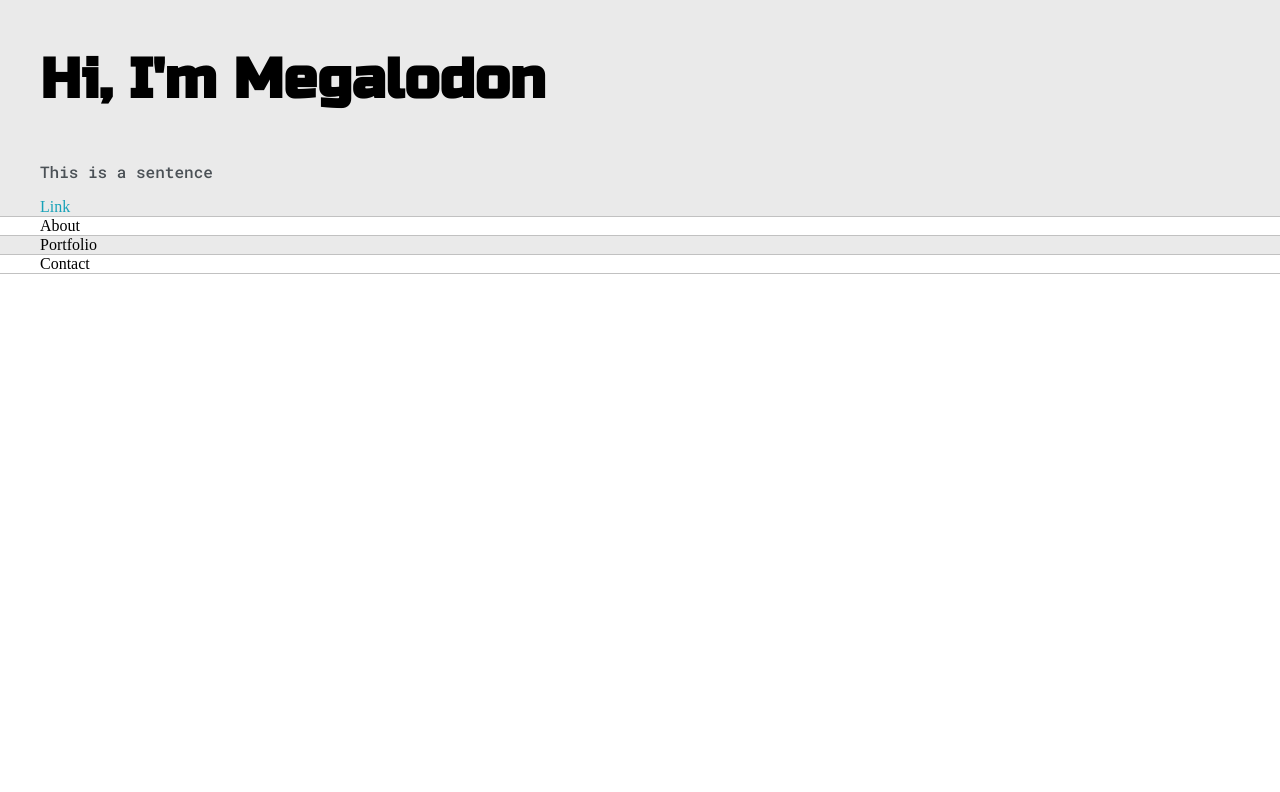
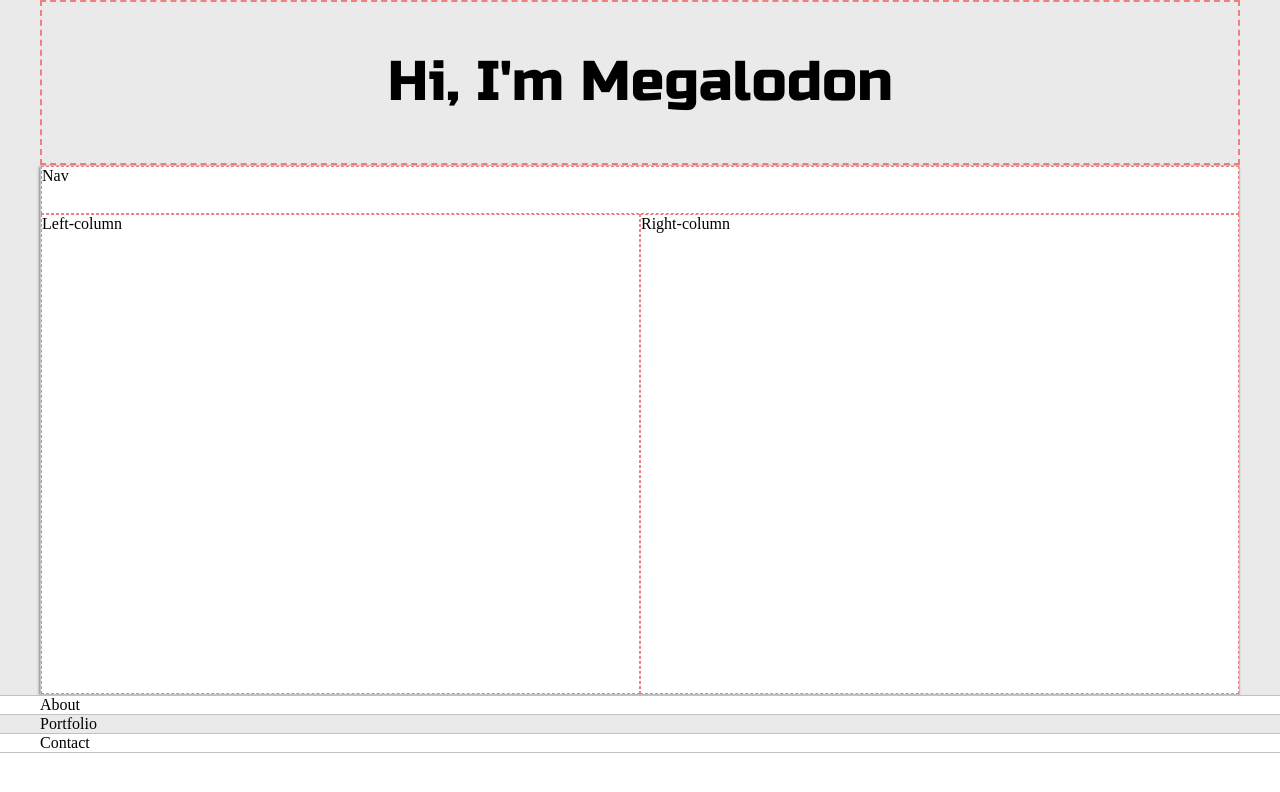
Before and after one commit to haustasis/portfolio, a plain HTML site: page index.html in a window 1280 px wide. Drawn offline with Linux system fonts and the light colour scheme.

Commit message:
grid area

```diff
--- a/default.css
+++ b/default.css
@@ -21,6 +21,7 @@ h6,
 strong {
   color: var(--mainText);
   font-family: 'Russo One', sans-serif;
+  font-weight: 500;
 }
 
 p,
@@ -77,6 +78,45 @@ h6 {
   margin: 0 auto;
 }
 
+.greeting-wrapper {
+  display: grid;
+  text-align: center;
+  align-content: center;
+  border: 2px dashed lightcoral;
+  min-height: 10em;
+}
+
+.intro-wrapper {
+  background-color: var(--secondaryColor);
+  border: 1px solid var(--borderColor);
+
+  -webkit-box-shadow: -1px 1px 3px -1px rgba(0, 0, 0, 0.75);
+  -moz-box-shadow: -1px 1px 3px -1px rgba(0, 0, 0, 0.75);
+  box-shadow: -1px 1px 3px -1px rgba(0, 0, 0, 0.75);
+
+  display: grid;
+  grid-template-columns: 1fr 1fr;
+  grid-template-rows: 3em 30em;
+  grid-template-areas:
+    'nav-wrapper nav-wrapper'
+    'left-column right-column';
+}
+
+.nav-wrapper {
+  grid-area: nav-wrapper;
+  border: 1px dashed lightcoral;
+}
+
+.left-column {
+  grid-area: left-column;
+  border: 1px dashed lightcoral;
+}
+
+.right-column {
+  grid-area: right-column;
+  border: 1px dashed lightcoral;
+}
+
 @media screen and (max-width: 1200px) {
   .main-container {
     width: 95%;
--- a/index.html
+++ b/index.html
@@ -20,9 +20,14 @@
   <body>
     <section class="s1">
       <div class="main-container">
-        <h1>Hi, I'm Megalodon</h1>
-        <p>This is a sentence</p>
-        <a href="#">Link</a>
+        <div class="greeting-wrapper">
+          <h1>Hi, I'm Megalodon</h1>
+        </div>
+        <div class="intro-wrapper">
+          <div class="nav-wrapper">Nav</div>
+          <div class="left-column">Left-column</div>
+          <div class="right-column">Right-column</div>
+        </div>
       </div>
     </section>
     <section class="s2">
```
